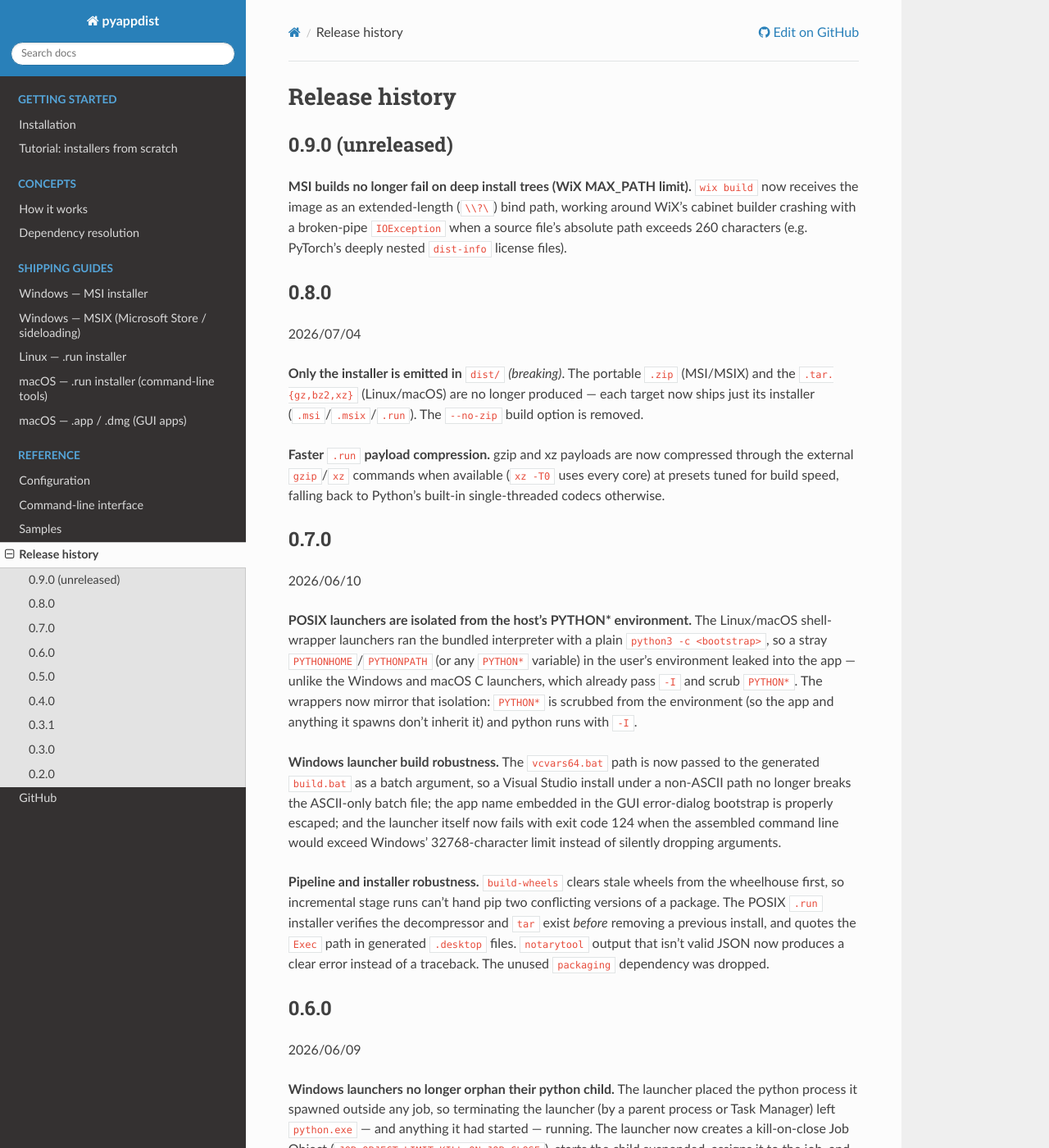
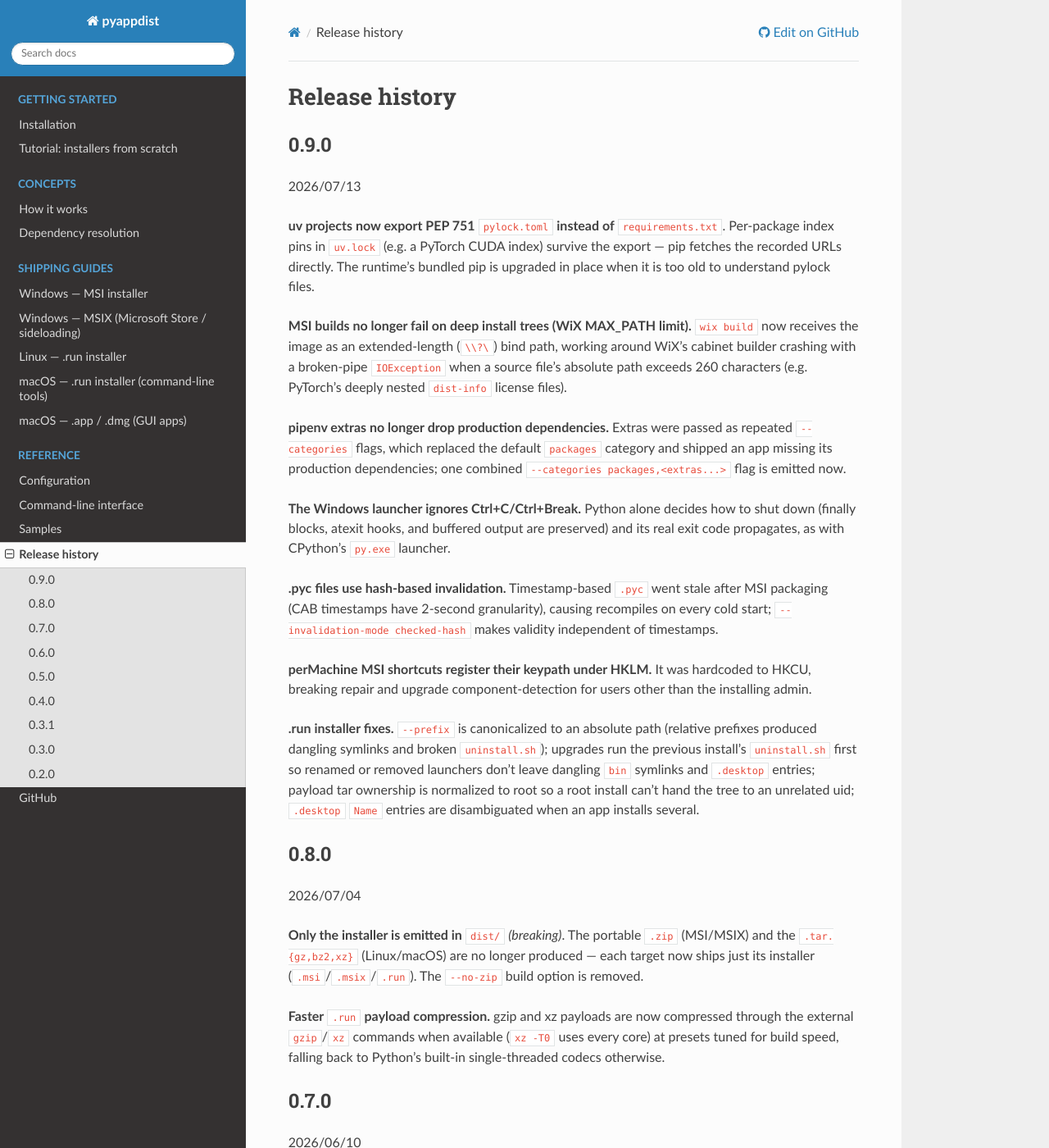
Before and after one commit to atsuoishimoto/pyappdist, a Sphinx documentation site: the page built from docs/history.rst, in a window 1280 px wide and 1400 px high. Shown: the whole window at 82% size. Built offline with Sphinx 7.4.7 and the Read the Docs theme 3.1.0, drawn with Linux system fonts in a browser that asks for light colours.

Commit message:
Add 0.9.0 release history entry (#87)

```diff
--- a/docs/history.rst
+++ b/docs/history.rst
@@ -1,14 +1,48 @@
 Release history
 ===============
 
-0.9.0 (unreleased)
-------------------
+0.9.0
+-----
+
+2026/07/13
+
+**uv projects now export PEP 751** ``pylock.toml`` **instead of**
+``requirements.txt``. Per-package index pins in ``uv.lock`` (e.g. a PyTorch
+CUDA index) survive the export — pip fetches the recorded URLs directly. The
+runtime's bundled pip is upgraded in place when it is too old to understand
+pylock files.
 
 **MSI builds no longer fail on deep install trees (WiX MAX_PATH limit).**
 ``wix build`` now receives the image as an extended-length (``\\?\``) bind
 path, working around WiX's cabinet builder crashing with a broken-pipe
 ``IOException`` when a source file's absolute path exceeds 260 characters
 (e.g. PyTorch's deeply nested ``dist-info`` license files).
+
+**pipenv extras no longer drop production dependencies.** Extras were passed
+as repeated ``--categories`` flags, which replaced the default ``packages``
+category and shipped an app missing its production dependencies; one combined
+``--categories packages,<extras...>`` flag is emitted now.
+
+**The Windows launcher ignores Ctrl+C/Ctrl+Break.** Python alone decides how
+to shut down (finally blocks, atexit hooks, and buffered output are preserved)
+and its real exit code propagates, as with CPython's ``py.exe`` launcher.
+
+**.pyc files use hash-based invalidation.** Timestamp-based ``.pyc`` went
+stale after MSI packaging (CAB timestamps have 2-second granularity), causing
+recompiles on every cold start; ``--invalidation-mode checked-hash`` makes
+validity independent of timestamps.
+
+**perMachine MSI shortcuts register their keypath under HKLM.** It was
+hardcoded to HKCU, breaking repair and upgrade component-detection for users
+other than the installing admin.
+
+**.run installer fixes.** ``--prefix`` is canonicalized to an absolute path
+(relative prefixes produced dangling symlinks and broken ``uninstall.sh``);
+upgrades run the previous install's ``uninstall.sh`` first so renamed or
+removed launchers don't leave dangling ``bin`` symlinks and ``.desktop``
+entries; payload tar ownership is normalized to root so a root install can't
+hand the tree to an unrelated uid; ``.desktop`` ``Name`` entries are
+disambiguated when an app installs several.
 
 0.8.0
 -----
```
